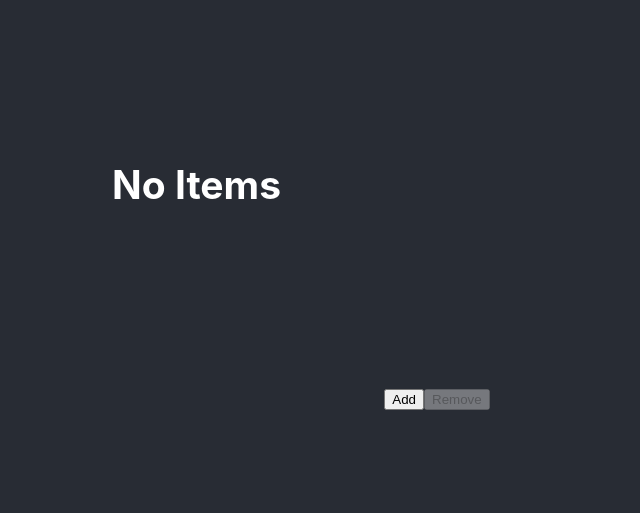
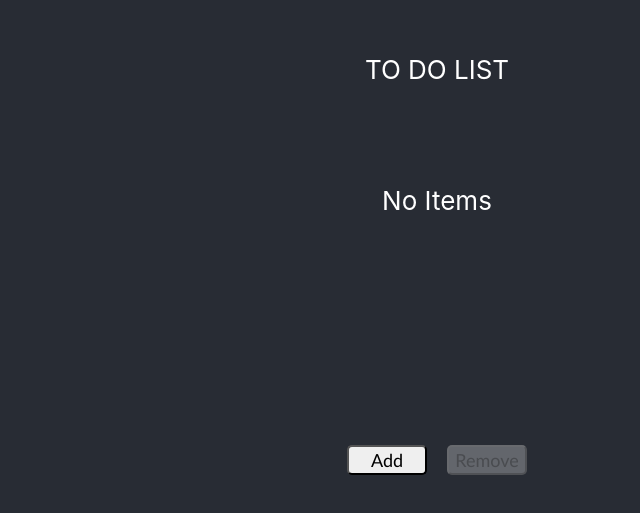
Before and after one commit to flashcv77/to-do-list, a React (Create React App) app: page / in a window 1280 px wide. Shown: the part 131-644 px from the top of the page, without its empty margins (203-843 px from the left). Built offline with nearby package versions, Linux system fonts and the light colour scheme.

Commit message:
to do list done

```diff
--- a/src/App.js
+++ b/src/App.js
@@ -5,6 +5,7 @@ function App() {
   return (
     <div className="App">
       <header className="App-header">
+        TO DO LIST
         <ToDoList />
       </header>
     </div>
--- /dev/null
+++ b/src/components/Task/Task.js
@@ -0,0 +1,14 @@
+import React from "react";
+import './Task.css'
+
+class Task extends React.Component {
+
+    render() {
+        return (
+            <div className="task">ToDo</div >
+        )
+    }
+
+}
+
+export default Task;
--- /dev/null
+++ b/src/components/Task/index.js
@@ -0,0 +1 @@
+export { default } from "./Task"
--- a/src/components/ToDo/ToDo.js
+++ /dev/null
@@ -1,20 +0,0 @@
-import React from "react";
-import './ToDo.css'
-
-class ToDo extends React.Component {
-    constructor(props) {
-        super(props);
-        this.state = {
-            edit: false,
-        };
-    };
-
-    render() {
-        return (
-            <div className="task">ToDo</div >
-        )
-    }
-
-}
-
-export default ToDo;
--- a/src/components/ToDo/index.js
+++ /dev/null
@@ -1 +0,0 @@
-export { default } from "./ToDo"
--- a/src/components/ToDoList/ToDoList.css
+++ b/src/components/ToDoList/ToDoList.css
@@ -1,11 +1,24 @@
 .taskContainer {
-  width: 650px;
+  width: 610px;
   height: 250px;
   display: flex;
   flex-wrap: wrap;
   justify-content: flex-start;
 }
 
-/* h2 {
-  align-self: center;
-} */
+.warning {
+  margin: 0 auto;
+}
+
+button {
+  border-radius: 5px;
+  width: 80px;
+  height: 30px;
+  font-size: 18px;
+  margin: 10px;
+  font-family: "Gill Sans", "Gill Sans MT", Calibri, "Trebuchet MS", sans-serif;
+}
+
+.wrapper {
+  margin-top: 100px;
+}
--- a/src/components/ToDoList/ToDoList.js
+++ b/src/components/ToDoList/ToDoList.js
@@ -1,5 +1,5 @@
 import React from "react";
-import ToDo from "../ToDo"
+import Task from "../Task"
 import './ToDoList.css';
 
 class ToDoList extends React.Component {
@@ -9,32 +9,28 @@ class ToDoList extends React.Component {
     };
 
     addTask = (task) => {
-        let arr = this.state.tasks;
-        arr.push(task);
-        this.setState({ tasks: arr });
+        let tasksArray = this.state.tasks;
+        tasksArray.push(task);
+        this.setState({ tasks: tasksArray });
     };
 
     removeTask = () => {
-        let arr = this.state.tasks;
-        arr.pop();
-        this.setState({ tasks: arr });
+        let tasksArray = this.state.tasks;
+        tasksArray.pop();
+        this.setState({ tasks: tasksArray });
     }
 
     render() {
         let tasksCount = this.state.tasks.length;
         return (
-            <div className="field">
+            <div className="wrapper">
                 <div className="taskContainer">
-                    {tasksCount < 1 && <h2>No Items</h2>}
-                    {this.state.tasks.map(() => {
-                        return <div className="task">ToDo</div >
-                    })}
-                    {/* {this.state.tasks.map(() => <ToDo />)} */}
+                    {tasksCount < 1 && <div className="warning">No Items</div>}
+                    {/* {this.state.tasks.map(() => <Task />)} */}
+                    {this.state.tasks.map((item, index) => <Task key={index}></Task>)}
                 </div>
                 <button disabled={tasksCount > 9} onClick={this.addTask}>Add</button>
                 <button disabled={tasksCount < 1} onClick={this.removeTask}>Remove</button>
-
-
             </div >
         )
     }
```
Also changed, not shown: src/components/Task/Task.css (renamed from src/components/ToDo/ToDo.css).
